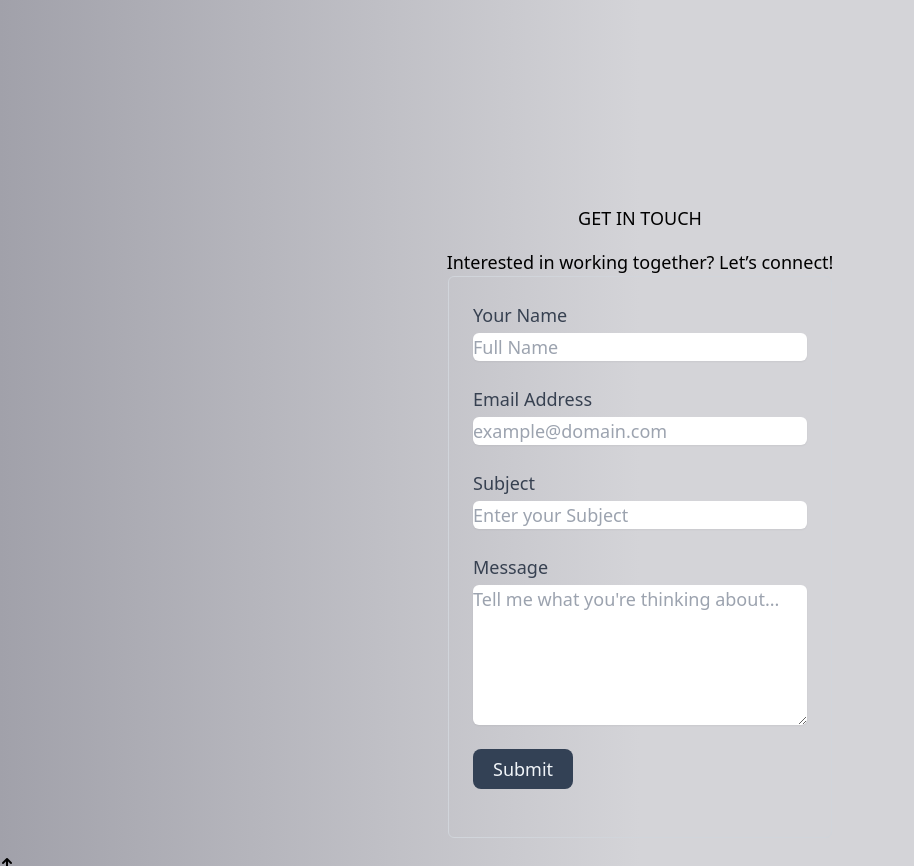
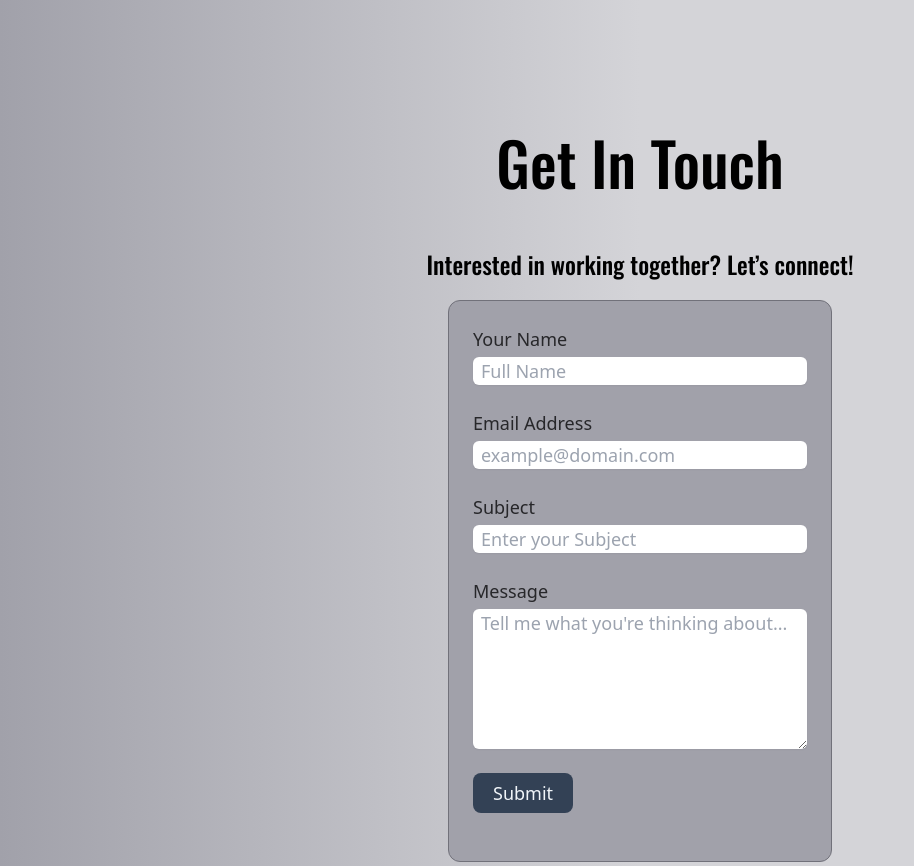
Before and after one commit to erikbenedict/react-portfolio, a React (Vite) app: page / in a window 1280 px wide. Shown: the part 4900-5766 px from the top of the page, without its empty margins (0-914 px from the left). Built offline with nearby package versions, Linux system fonts and the light colour scheme.

Commit message:
feature: styled Contact section

```diff
--- a/src/components/Contact/Contact.jsx
+++ b/src/components/Contact/Contact.jsx
@@ -1,16 +1,19 @@
 export default function Contact() {
   return (
     <>
-      <section className="mb-4 contact-container" id="contact">
-        <h2 className="h1-responsive font-weight-bold text-center my-4 contact-header">
-          GET IN TOUCH
+      <section
+        className="p-2 mb-10 max-w-[75%] md-max-w-[65%] mx-auto"
+        id="contact"
+      >
+        <h2 className="section-title text-3xl md:text-6xl text-center mb-14">
+          Get In Touch
         </h2>
-        <p className="text-center w-responsive mx-auto contact-p">
+        <p className="text-center mx-auto section-title text-xl md:text-2xl mb-5">
           Interested in working together? Let&rsquo;s connect!
         </p>
 
         <div className="w-full md:w-96 md:max-w-full mx-auto">
-          <div className="p-6 border border-gray-300 sm:rounded-md">
+          <div className="p-6 border bg-zinc-400 border-zinc-500 sm:rounded-xl">
             <form
               id="contact-form"
               name="contact-form"
@@ -21,7 +24,7 @@ export default function Contact() {
             >
               <input type="hidden" name="form-name" value="contact-form" />
               <label className="block mb-6">
-                <span className="text-gray-700">Your Name</span>
+                <span className="text-zinc-800">Your Name</span>
                 <input
                   type="text"
                   name="name"
@@ -36,12 +39,13 @@ export default function Contact() {
             focus:ring
             focus:ring-indigo-200
             focus:ring-opacity-50
+            pl-2
           "
                   placeholder="Full Name"
                 />
               </label>
               <label className="block mb-6">
-                <span className="text-gray-700">Email Address</span>
+                <span className="text-zinc-800">Email Address</span>
                 <input
                   name="email"
                   type="email"
@@ -56,13 +60,14 @@ export default function Contact() {
             focus:ring
             focus:ring-indigo-200
             focus:ring-opacity-50
+            pl-2
           "
                   placeholder="example@domain.com"
                   required
                 />
               </label>
               <label className="block mb-6">
-                <span className="text-gray-700">Subject</span>
+                <span className="text-zinc-800">Subject</span>
                 <input
                   name="subject"
                   type="text"
@@ -77,13 +82,14 @@ export default function Contact() {
             focus:ring
             focus:ring-indigo-200
             focus:ring-opacity-50
+            pl-2
           "
                   placeholder="Enter your Subject"
                   required
                 />
               </label>
               <label className="block mb-6">
-                <span className="text-gray-700">Message</span>
+                <span className="text-zinc-800">Message</span>
                 <textarea
                   name="message"
                   className="
@@ -97,6 +103,7 @@ export default function Contact() {
             focus:ring
             focus:ring-indigo-200
             focus:ring-opacity-50
+            pl-2
           "
                   rows="5"
                   placeholder="Tell me what you're thinking about..."
--- a/src/components/Projects/Projects.jsx
+++ b/src/components/Projects/Projects.jsx
@@ -4,8 +4,8 @@ import MuteProject from './MuteProject';
 
 export default function Projects() {
   return (
-    <section id="projects" className="mb-80">
-      <h2 className="section-title text-3xl md:text-6xl text-center mb-20 max-w-[75%] md-max-w-[65%] mx-auto">
+    <section id="projects" className="mb-60">
+      <h2 className="section-title text-3xl md:text-6xl text-center mb-20 ">
         Projects
       </h2>
       {/* <Project3 /> */}
```
